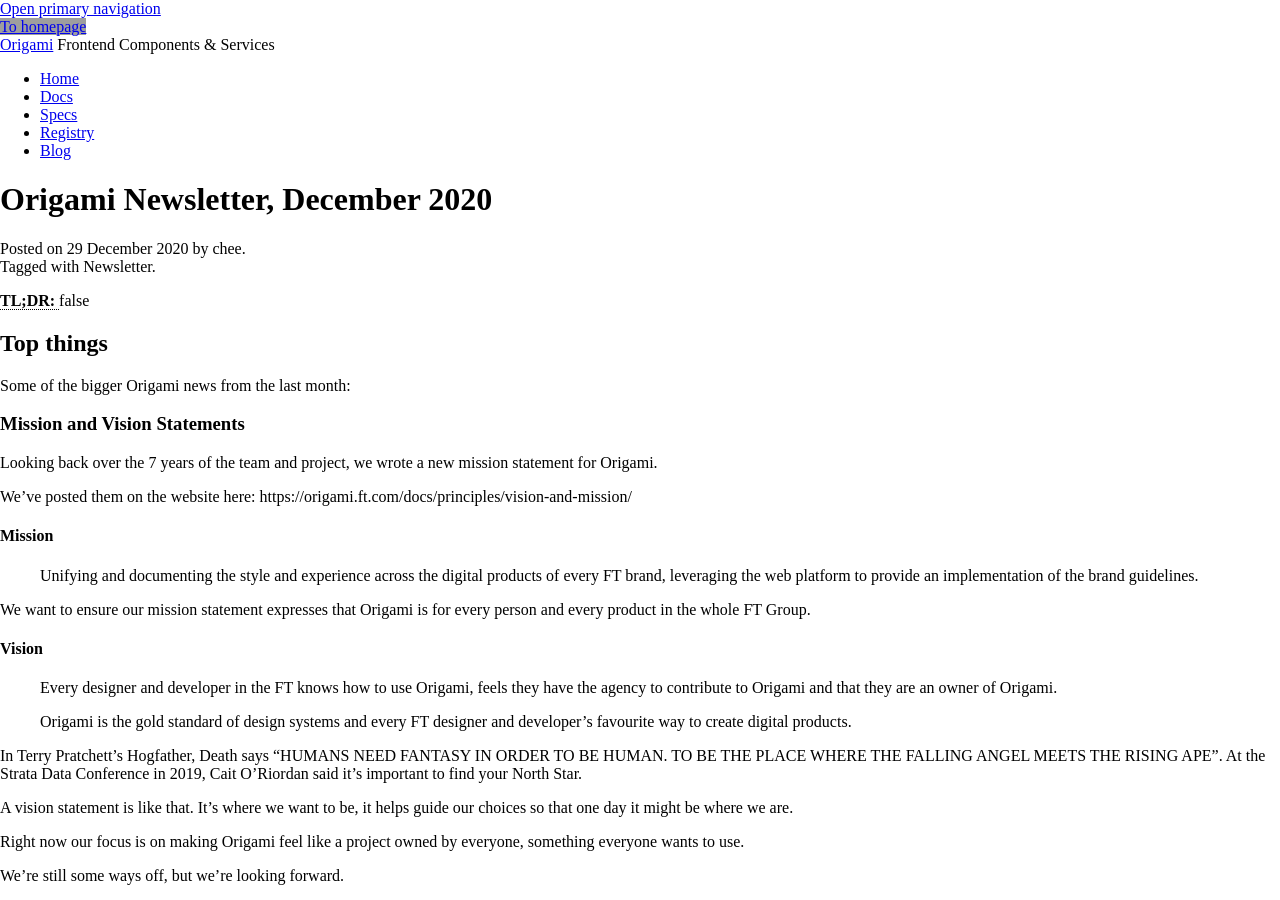
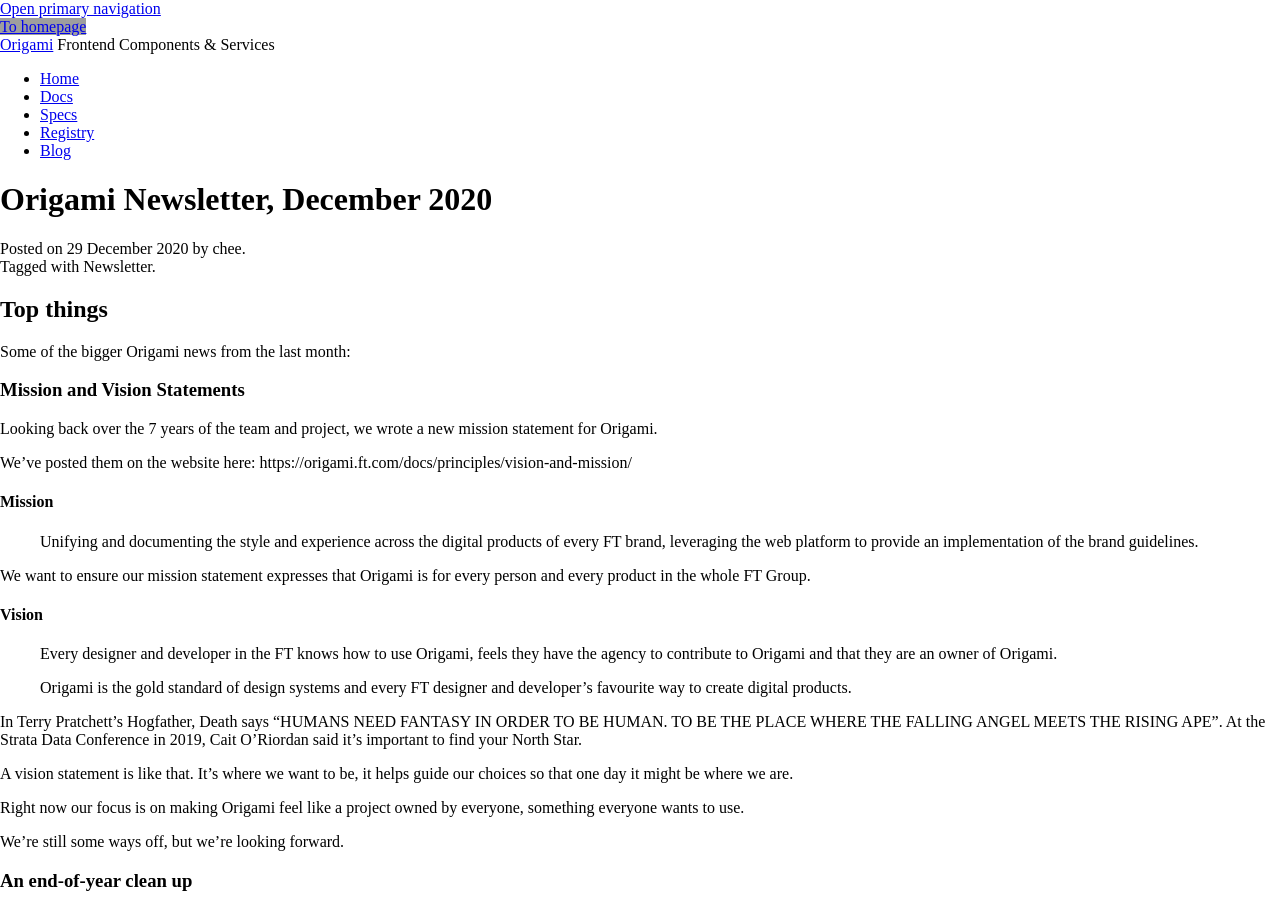
Before and after one commit to Financial-Times/origami-website, a Jekyll site: the page built from _posts/2020-12-29-newsletter.md, in a window 1280 px wide and 900 px high. Built offline with Jekyll 4.4.1, drawn with Linux system fonts in a browser that asks for light colours; a style sheet for code colours, icons or effects is not loaded; grey boxes are pictures that could not be loaded.

Commit message:
Remove tldr from dec 2020 post, it does not exist
Shows "TL;DR: false" on the blog post.

```diff
--- a/_posts/2020-12-29-newsletter.md
+++ b/_posts/2020-12-29-newsletter.md
@@ -5,12 +5,6 @@ author: chee
 tags:
 - Newsletter
 ---
-
-<abbr title="Too long; didn't read">
-<strong>
-TL;DR:
-</strong>
-</abbr> {{page.description}}
 
 ## Top things
 
```
